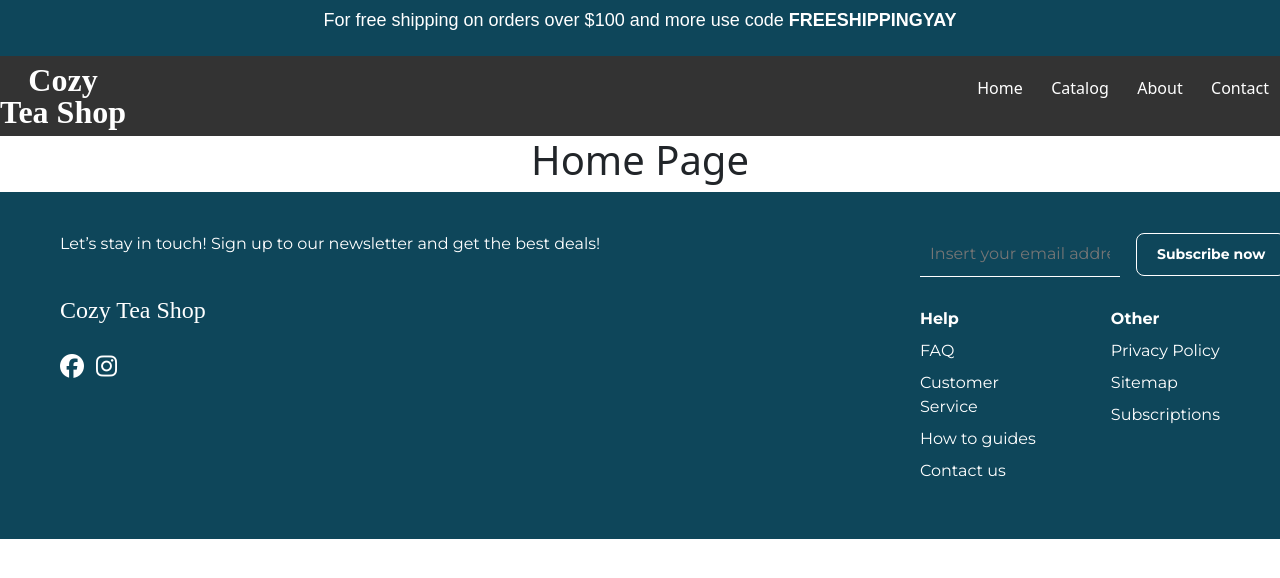
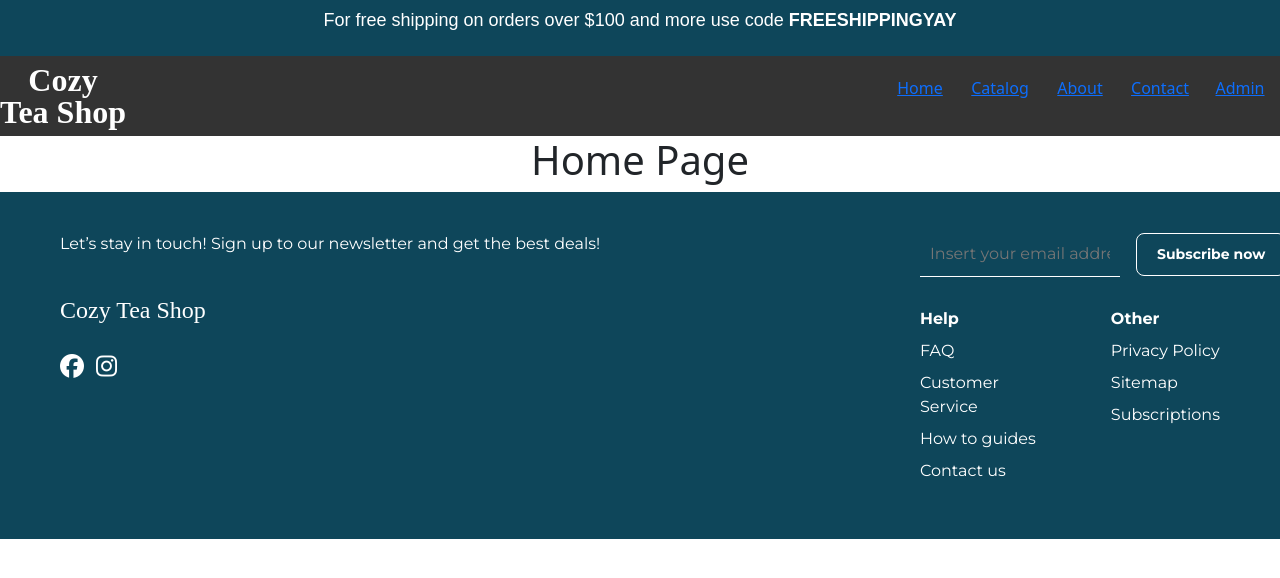
Before and after one commit to qoryhanisagal/OnlineStore, a React (Vite) app in the folder cozy_tea_shop/: page / in a window 1280 px wide. Shown: the top 578 px of the page. Built offline with nearby package versions, Linux system fonts and the light colour scheme; a web font is replaced by a local one.

Commit message:
Refactor Navbar to use Link components for client-side routing to Home, Catalog, About, and Admin pages

```diff
--- a/cozy_tea_shop/src/components/Navbar/Navbar.jsx
+++ b/cozy_tea_shop/src/components/Navbar/Navbar.jsx
@@ -1,14 +1,16 @@
-import "./Navbar.css"
+import "./Navbar.css";
+import { Link } from 'react-router-dom';
 
 function Navbar() {
   return (
     <div className="navbar">
-        <span className="title">Cozy<br />Tea Shop</span>
+      <span className="title">Cozy<br />Tea Shop</span>
       <ul>
-        <li>Home</li>
-        <li>Catalog</li>
-        <li>About</li>
-        <li>Contact</li>
+        <li><Link to="/">Home</Link></li>
+        <li><Link to="/filter">Catalog</Link></li>
+        <li><Link to="/about">About</Link></li>
+        <li><Link to="/contact">Contact</Link></li>
+        <li><Link to="/admin">Admin</Link></li>
       </ul>
     </div>
   );
```
